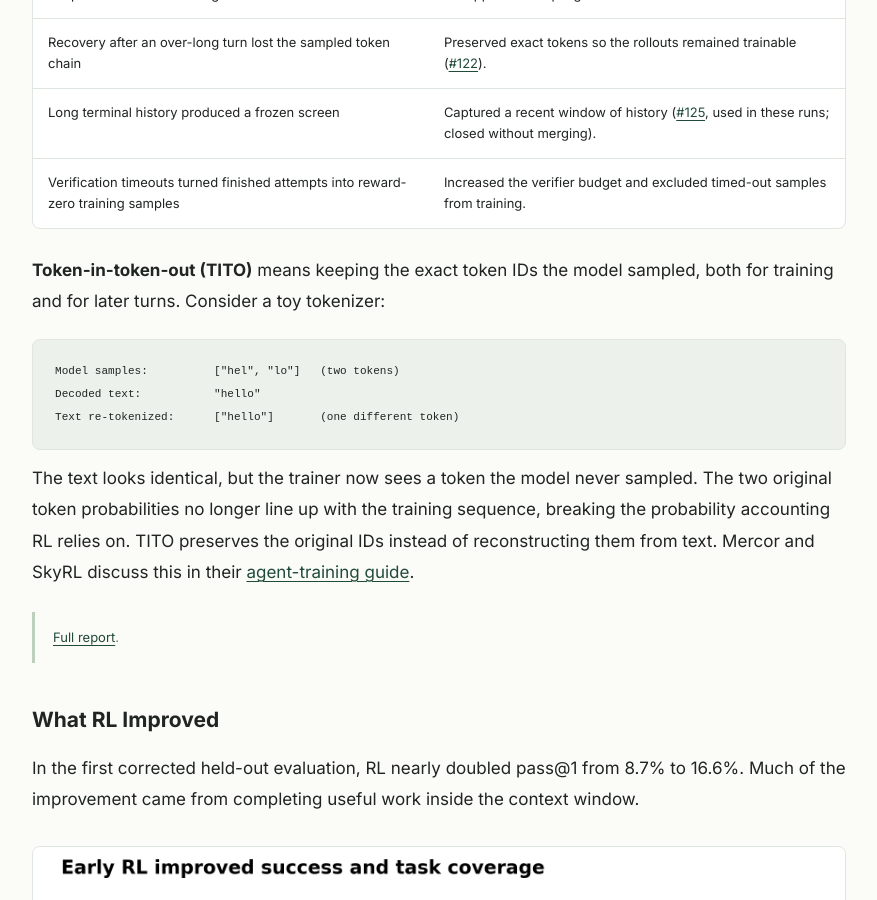
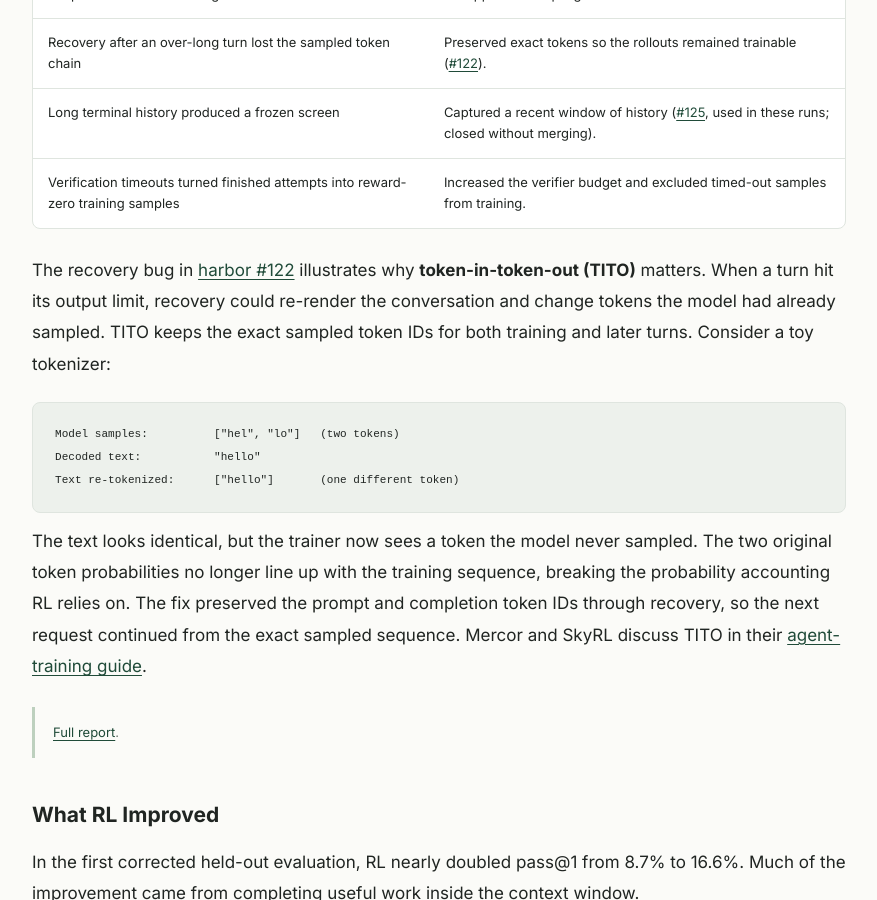
Before and after one commit to lukedhlee/lukedhlee.github.io, a Jekyll site: the page built from _posts/2026-10-21-turning-snowball-into-a-coding-agent.md, in a window 1280 px wide and 900 px high, scrolled down 6351 px. Shown: the whole window, without its empty margins (201-1078 px from the left). Built offline with Jekyll 4.4.1, drawn with Linux system fonts in a browser that asks for light colours.

Commit message:
Connect TITO explanation to the recovery fix

````diff
--- a/_posts/2026-10-21-turning-snowball-into-a-coding-agent.md
+++ b/_posts/2026-10-21-turning-snowball-into-a-coding-agent.md
@@ -119,7 +119,7 @@ Some apparent model failures were bugs in the system around it. I found and fixe
 
 </div>
 
-**Token-in-token-out (TITO)** means keeping the exact token IDs the model sampled, both for training and for later turns. Consider a toy tokenizer:
+The recovery bug in [harbor #122](https://github.com/marin-community/harbor/pull/122) illustrates why **token-in-token-out (TITO)** matters. When a turn hit its output limit, recovery could re-render the conversation and change tokens the model had already sampled. TITO keeps the exact sampled token IDs for both training and later turns. Consider a toy tokenizer:
 
 ```text
 Model samples:          ["hel", "lo"]   (two tokens)
@@ -127,7 +127,7 @@ Decoded text:           "hello"
 Text re-tokenized:      ["hello"]       (one different token)
 ```
 
-The text looks identical, but the trainer now sees a token the model never sampled. The two original token probabilities no longer line up with the training sequence, breaking the probability accounting RL relies on. TITO preserves the original IDs instead of reconstructing them from text. Mercor and SkyRL discuss this in their [agent-training guide](https://www.mercor.com/blog/training-frontier-knowledge-work-agents-a-397b-rl-training-guide-with-skyrl/).
+The text looks identical, but the trainer now sees a token the model never sampled. The two original token probabilities no longer line up with the training sequence, breaking the probability accounting RL relies on. The fix preserved the prompt and completion token IDs through recovery, so the next request continued from the exact sampled sequence. Mercor and SkyRL discuss TITO in their [agent-training guide](https://www.mercor.com/blog/training-frontier-knowledge-work-agents-a-397b-rl-training-guide-with-skyrl/).
 
 <aside class="research-reports" markdown="1">
 [Full report](https://gist.github.com/lukedhlee/ad3a95fccccb527db66619d6b3667e7d).
````
